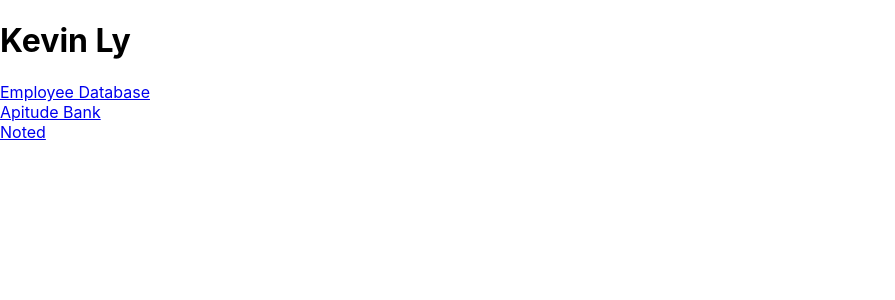
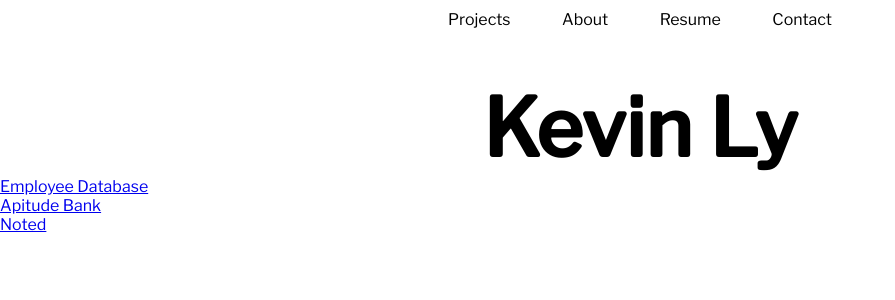
Before and after one commit to kev-ly32/portfolio, a React (Create React App) app in the folder client/: page / in a window 1280 px wide. Shown: the top 300 px of the page, without its empty margins (0-895 px from the left). Built offline with nearby package versions, Linux system fonts and the light colour scheme.

Commit message:
added navbar

```diff
--- a/client/public/index.html
+++ b/client/public/index.html
@@ -24,20 +24,12 @@
       work correctly both with client-side routing and a non-root public URL.
       Learn how to configure a non-root public URL by running `npm run build`.
     -->
+    <link rel="preconnect" href="https://fonts.gstatic.com">
+    <link href="https://fonts.googleapis.com/css2?family=Libre+Franklin:wght@300;400;500&display=swap" rel="stylesheet">
     <title>React App</title>
   </head>
   <body>
     <noscript>You need to enable JavaScript to run this app.</noscript>
     <div id="root"></div>
-    <!--
-      This HTML file is a template.
-      If you open it directly in the browser, you will see an empty page.
-
-      You can add webfonts, meta tags, or analytics to this file.
-      The build step will place the bundled scripts into the <body> tag.
-
-      To begin the development, run `npm start` or `yarn start`.
-      To create a production bundle, use `npm run build` or `yarn build`.
-    -->
   </body>
 </html>
--- a/client/src/App.js
+++ b/client/src/App.js
@@ -1,7 +1,11 @@
+import React from "react";
+import Navbar from "./components/Navbar";
+
 function App() {
   return (
     <div className="App">
-      <h1>Kevin Ly</h1>
+      <Navbar />
+      <h1 className="name">Kevin Ly</h1>
       <a
         href="https://flow-employee-database.herokuapp.com/"
         target="_blank"
--- /dev/null
+++ b/client/src/components/Navbar.js
@@ -0,0 +1,20 @@
+import React from "react";
+import "../public/Navbar.css";
+
+function Navbar(props) {
+  const navLinks = ["Projects", "About", "Resume", "Contact"];
+
+  return (
+    <div className="navbar">
+      <div className="navbar-container">
+        {navLinks.map((link, i) => (
+          <a href="/" key={i} className="nav-link">
+            {link}
+          </a>
+        ))}
+      </div>
+    </div>
+  );
+}
+
+export default Navbar;
--- a/client/src/index.css
+++ b/client/src/index.css
@@ -1,13 +1,5 @@
-body {
+* {
+  font-family: "Libre Franklin", sans-serif;
   margin: 0;
-  font-family: -apple-system, BlinkMacSystemFont, 'Segoe UI', 'Roboto', 'Oxygen',
-    'Ubuntu', 'Cantarell', 'Fira Sans', 'Droid Sans', 'Helvetica Neue',
-    sans-serif;
-  -webkit-font-smoothing: antialiased;
-  -moz-osx-font-smoothing: grayscale;
+  padding: 0;
 }
-
-code {
-  font-family: source-code-pro, Menlo, Monaco, Consolas, 'Courier New',
-    monospace;
-}
--- /dev/null
+++ b/client/src/public/Navbar.css
@@ -0,0 +1,22 @@
+.navbar {
+  height: 10vh;
+}
+
+.navbar-container {
+  text-align: center;
+  width: 30%;
+  margin: 0 auto;
+  padding: 10px 0;
+  display: flex;
+  justify-content: space-between;
+}
+
+.nav-link {
+  text-decoration: none;
+  color: black;
+}
+
+.name {
+  text-align: center;
+  font-size: 80px;
+}
```
